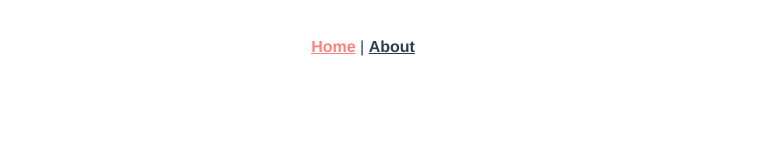
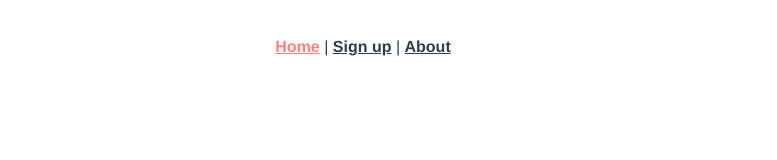
Before and after one commit to AlexTourret/groupomania, a Vue app in the folder frontend/: page / in a window 1280 px wide. Shown: the top 160 px of the page, without its empty margins (277-1054 px from the left). Built offline with nearby package versions, Linux system fonts and the light colour scheme.

Commit message:
Creation du signup

```diff
--- a/frontend/src/App.vue
+++ b/frontend/src/App.vue
@@ -1,6 +1,7 @@
 <template>
   <nav>
     <router-link to="/">Home</router-link> |
+    <router-link to="/signup">Sign up</router-link> |
     <router-link to="/about">About</router-link>
   </nav>
   <router-view/>
```
